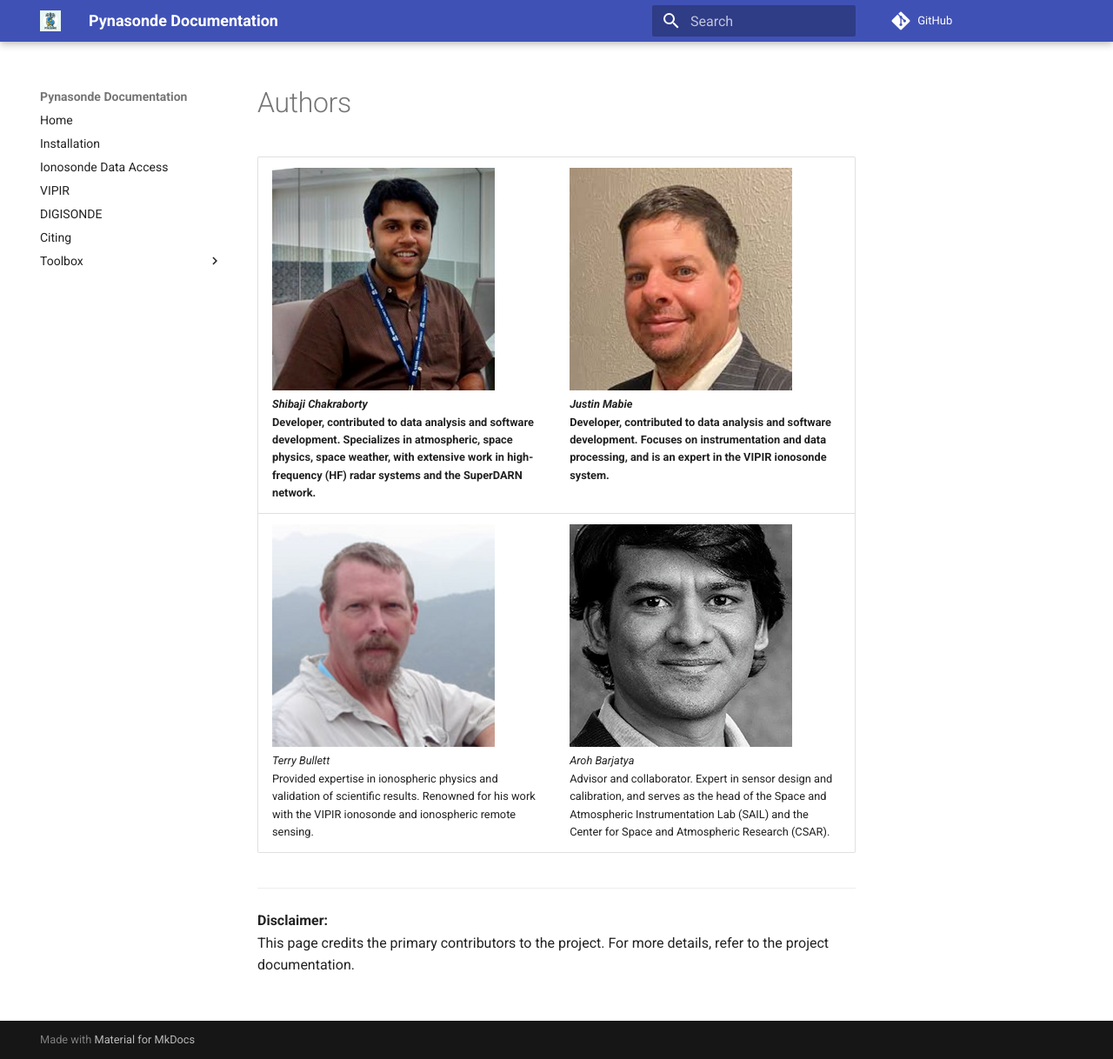
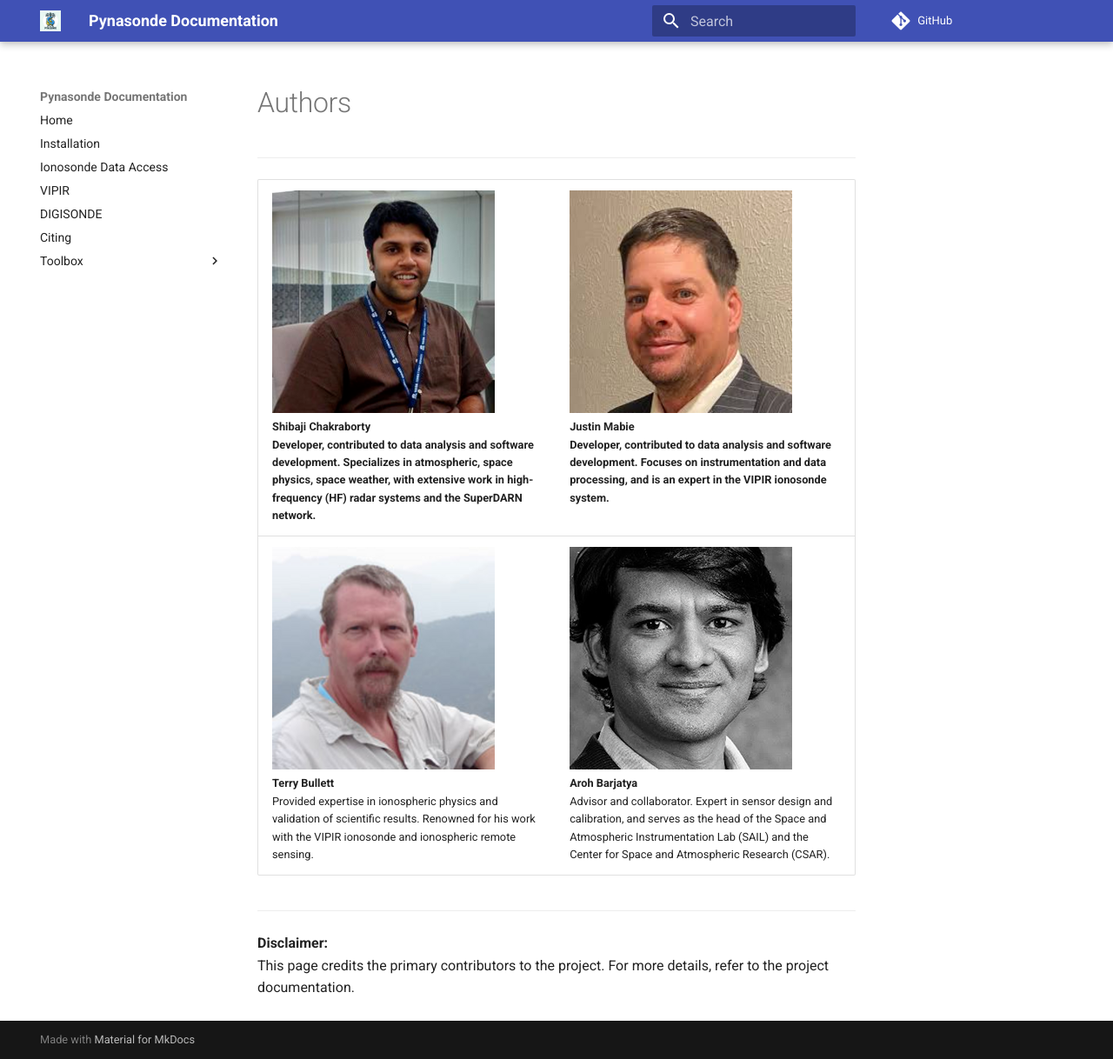
Before and after one commit to shibaji7/pynasonde, an MkDocs documentation site: the page built from docs/user/authors.md, in a window 1280 px wide and 1218 px high. Shown: the whole window at 87% size. Built offline with MkDocs 1.6.1 and Material for MkDocs 9.7.7, drawn with Linux system fonts in a browser that asks for light colours; comment, search, counter and statistics services are not loaded.

Commit message:
Credit Figures

```diff
--- a/docs/user/authors.md
+++ b/docs/user/authors.md
@@ -4,11 +4,11 @@ Author(s): Shibaji Chakraborty
 Disclaimer:
 
 -->
+---
 
-
-| ![Shibaji Chakraborty](../figures/Chakraborty.png)<br>_Shibaji Chakraborty_<br> Developer, contributed to data analysis and software development. Specializes in atmospheric, space physics, space weather, with extensive work in high-frequency (HF) radar systems and the SuperDARN network. | ![Justin Mabie](../figures/Mabie.png)<br>_Justin Mabie_<br> Developer, contributed to data analysis and software development. Focuses on instrumentation and data processing, and is an expert in the VIPIR ionosonde system. |
+| ![Shibaji Chakraborty](../figures/Chakraborty.png)<br>__Shibaji Chakraborty__<br> Developer, contributed to data analysis and software development. Specializes in atmospheric, space physics, space weather, with extensive work in high-frequency (HF) radar systems and the SuperDARN network. | ![Justin Mabie](../figures/Mabie.png)<br>__Justin Mabie__<br> Developer, contributed to data analysis and software development. Focuses on instrumentation and data processing, and is an expert in the VIPIR ionosonde system. |
 |---|---|
-| ![Terry Bullett](../figures/Bullett.png)<br>_Terry Bullett_<br>Provided expertise in ionospheric physics and validation of scientific results. Renowned for his work with the VIPIR ionosonde and ionospheric remote sensing. | ![Aroh Barjatya](../figures/Barjatya.png)<br>_Aroh Barjatya_<br>Advisor and collaborator. Expert in sensor design and calibration, and serves as the head of the Space and Atmospheric Instrumentation Lab (SAIL) and the Center for Space and Atmospheric Research (CSAR). |
+| ![Terry Bullett](../figures/Bullett.png)<br>__Terry Bullett__<br>Provided expertise in ionospheric physics and validation of scientific results. Renowned for his work with the VIPIR ionosonde and ionospheric remote sensing. | ![Aroh Barjatya](../figures/Barjatya.png)<br>__Aroh Barjatya__<br>Advisor and collaborator. Expert in sensor design and calibration, and serves as the head of the Space and Atmospheric Instrumentation Lab (SAIL) and the Center for Space and Atmospheric Research (CSAR). |
 
 ---
 
```
